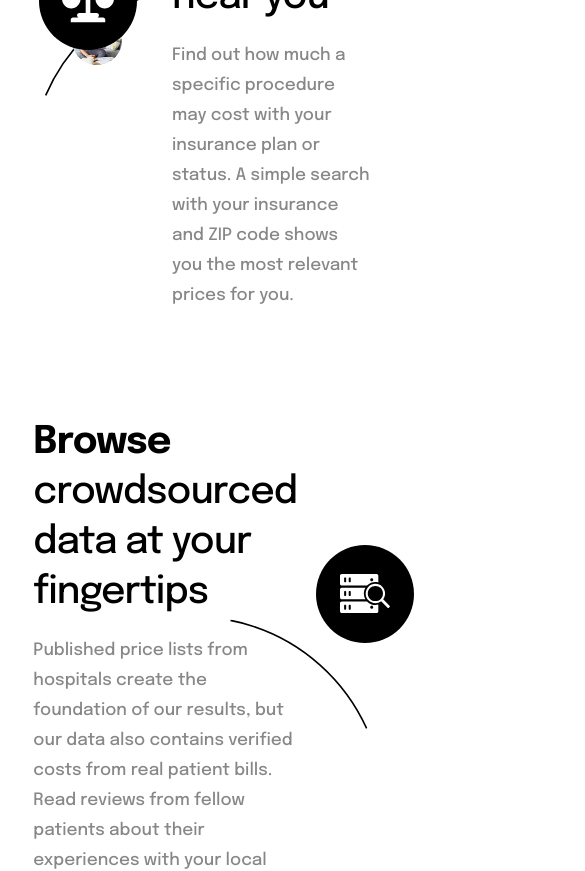
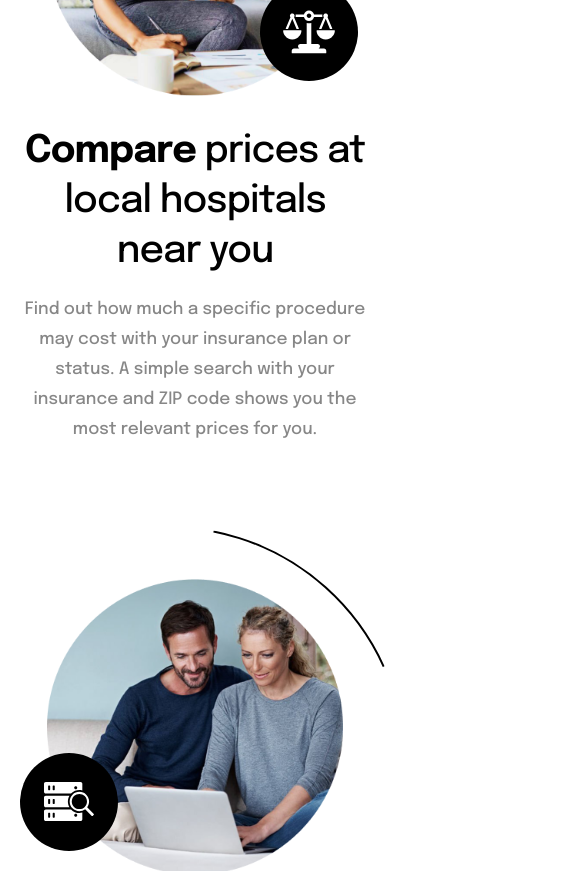
Before and after one commit to komiljohn-drafts/gmarket, a Next.js app: page / in a window 390 px wide. Shown: the part 980-1851 px from the top of the page, 585 px wide, since content can reach past the window. Built offline with nearby package versions, Linux system fonts and the light colour scheme.

Commit message:
responsive lg

```diff
--- a/components/UI/Banner/Banner.module.scss
+++ b/components/UI/Banner/Banner.module.scss
@@ -12,6 +12,9 @@
     }
     .content {
       max-width: 445px;
+      @include lg {
+        max-width: 365px;
+      }
       .title {
         @include font(48px, 58px, 600);
         letter-spacing: -1.95918px;
--- a/components/UI/Footer/Footer.module.scss
+++ b/components/UI/Footer/Footer.module.scss
@@ -9,11 +9,17 @@
     align-items: center;
     .logo {
       width: 48%;
+      @include lg {
+        width: 35%;
+      }
     }
     .terms {
       width: 52%;
       display: flex;
       justify-content: space-between;
+      @include lg {
+        width: 65%;
+      }
       .nav__list {
         .nav__item {
           margin-bottom: 23px;
--- a/components/UI/Work/Work.module.scss
+++ b/components/UI/Work/Work.module.scss
@@ -3,6 +3,7 @@
 .wrapper {
   padding: 70px 0 70px;
   .work {
+    // Left Top
     .left {
       display: flex;
       align-items: center;
@@ -12,14 +13,23 @@
       @include xl {
         gap: 7%;
       }
+      @include lg {
+        padding-left: 0;
+        flex-direction: column;
+      }
       .decorator {
         top: 0;
         left: 0;
         transform: rotate(-3deg);
         @include xl {
-          transform: scale(0.8) rotate(-4deg);
           top: -15px;
           left: -25px;
+          transform: scale(0.8) rotate(-4deg);
+        }
+        @include lg {
+          top: -8px;
+          left: -18px;
+          transform: scale(1) rotate(-8deg);
         }
       }
       .small {
@@ -44,6 +54,7 @@
         align-items: center;
       }
     }
+    // Right
     .right {
       display: flex;
       align-items: center;
@@ -55,6 +66,10 @@
         gap: 6%;
         padding-left: 35px;
       }
+      @include lg {
+        padding-left: 0;
+        flex-direction: column;
+      }
       .image {
         .decorator {
           top: 0;
@@ -65,6 +80,9 @@
             right: -18px;
             transform: scale(0.8) rotate(3deg);
           }
+          @include lg {
+            transform: scale(1) rotate(3deg);
+          }
         }
         .small {
           left: 0px;
@@ -72,6 +90,7 @@
         }
       }
     }
+    // Left Bottom
     .leftBottom {
       display: flex;
       align-items: center;
@@ -79,6 +98,10 @@
       gap: 9%;
       @include xl {
         gap: 7%;
+      }
+      @include lg {
+        flex-direction: column;
+        padding-left: 0;
       }
       .decorator {
         bottom: 5px;
@@ -88,6 +111,11 @@
           bottom: -3px;
           left: 15px;
           transform: scale(0.8) rotate(-5deg);
+        }
+        @include lg {
+          top: -12px;
+          left: 0px;
+          transform: scale(1) rotate(-5deg);
         }
       }
       .small {
@@ -99,6 +127,10 @@
       max-width: 533px;
       @include xl {
         max-width: 495px;
+      }
+      @include lg {
+        max-width: 700px;
+        text-align: center;
       }
       .title {
         margin-bottom: 18px;
--- a/components/UI/Work/index.jsx
+++ b/components/UI/Work/index.jsx
@@ -1,4 +1,4 @@
-import React from 'react'
+import React, { useState, useEffect } from 'react'
 import Image from 'next/image'
 import Container from '../../Layout/Container'
 import cls from './Work.module.scss'
@@ -10,8 +10,18 @@ import {
   RightDecoratorSvg,
   StoreSvg,
 } from '../../../utils/svgs'
+import { useWindowSize } from '../../../utils/useWindowSize'
 
 function Work() {
+  const size = useWindowSize()
+  const [windowWidth, setWindowWidth] = useState('')
+
+  useEffect(() => {
+    if (size.width <= 960) {
+      setWindowWidth('lg')
+    }
+  }, [size])
+
   return (
     <section className={cls.wrapper}>
       <Container>
@@ -72,7 +82,11 @@ function Work() {
           <section className={cls.leftBottom}>
             <div className={cls.image}>
               <div className={cls.decorator}>
-                <LeftBottomDecorator />
+                {windowWidth === 'lg' ? (
+                  <LeftDecoratorSvg />
+                ) : (
+                  <LeftBottomDecorator />
+                )}
               </div>
               <Image
                 src='/images/work-3.png'
--- /dev/null
+++ b/utils/useWindowSize.js
@@ -0,0 +1,34 @@
+import { useEffect, useState } from 'react'
+
+export function useWindowSize() {
+  // Initialize state with undefined width/height so server and client renders match
+  // Learn more here: https://joshwcomeau.com/react/the-perils-of-rehydration/
+  const [windowSize, setWindowSize] = useState({
+    width: undefined,
+    height: undefined,
+  })
+
+  useEffect(() => {
+    // only execute all the code below in client side
+    if (typeof window !== 'undefined') {
+      // Handler to call on window resize
+      function handleResize() {
+        // Set window width/height to state
+        setWindowSize({
+          width: window.innerWidth,
+          height: window.innerHeight,
+        })
+      }
+
+      // Add event listener
+      window.addEventListener('resize', handleResize)
+
+      // Call handler right away so state gets updated with initial window size
+      handleResize()
+
+      // Remove event listener on cleanup
+      return () => window.removeEventListener('resize', handleResize)
+    }
+  }, []) // Empty array ensures that effect is only run on mount
+  return windowSize
+}
```
